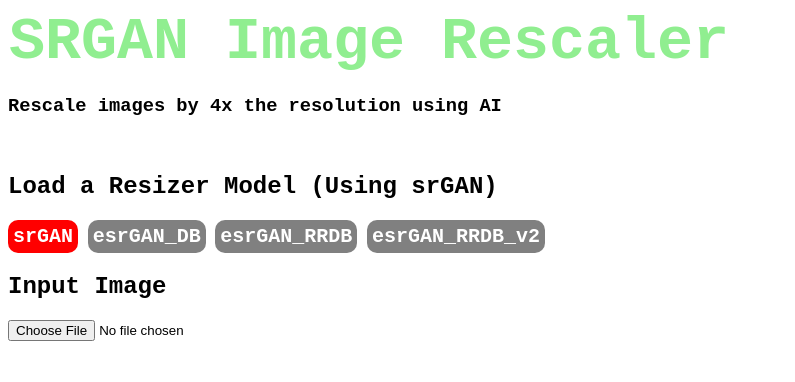
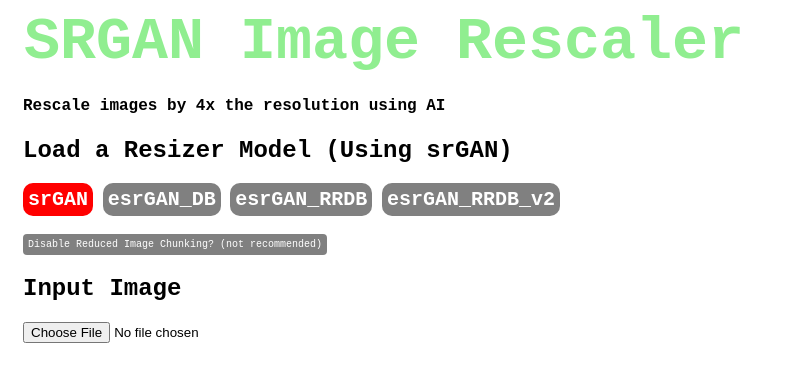
Before and after one commit to latentCall145/srGANWeb, a Flask app: page / in a window 1280 px wide. Shown: the top 382 px of the page, without its empty margins (0-795 px from the left). Run offline with Flask 2, Linux system fonts and the light colour scheme.

Commit message:
added enhanced rescaling feature

```diff
--- a/anyInpSize.py
+++ b/anyInpSize.py
@@ -4,7 +4,6 @@ from tensorflow.keras.models import load_model as lm
 
 def exactModel(model='srGAN', inpSize=(None, 128, 128, 3), save='ram'):
     path = 'models/{}'.format(model)
-    print(path)
     gen = lm(path)
     model_conf = gen.get_config()
     input_layer_name = model_conf['layers'][0]['name']
--- a/app.py
+++ b/app.py
@@ -18,11 +18,13 @@ mmn = model # mutable model name, only changes when an image is rescaled with th
 # button colors for each button that corresponds to a model
 modelNames = {'srGAN', 'esrGAN_DB', 'esrGAN_RRDB', 'esrGAN_RRDB_v2'}
 modelCols = {}
+models = {}
 for i in modelNames:
     modelCols[i] = 'gray'
+exactPred = True
 
 modelCols[model] = 'red'
-kwargs = {'model_name': model, 'filename': lrImgPath, 'srimg': srImgPath, 'mmn': mmn}
+kwargs = {'model_name': model, 'filename': lrImgPath, 'srimg': srImgPath, 'mmn': mmn, 'exact_pred_disable': 'gray'}
 kwargs = {**kwargs, **modelCols}
 
 app = Flask(__name__)
@@ -50,6 +52,7 @@ def rmImg():
     srPath = pastUpload.replace('/lr/', '/sr/')
     try:
         os.remove(srPath)
+        kwargs['srimg'] = False
     except IOError:
         print('{} not found, file not removed.'.format(srPath))
 
@@ -66,6 +69,8 @@ def cleanUp():
 @app.route('/', methods=['POST', 'GET'])
 def buttonMgr():
     if request.method == 'POST':
+        if 'exact_pred' in request.form:
+            return allow_exact_pred()
         if 'rescale_button' in request.form:
             try:
                 return rescale_img()
@@ -108,8 +113,8 @@ def rescale_img():
     #srImgPath = lrImgPath.replace('/lr/', '/sr/{}/'.format(model))
     srImgPath = lrImgPath.replace('/lr/', '/sr/')
     mmn = model
-    srImg = srImgFromFile(lrImgPath, gen=genDict[model])
-    print(srImgPath)
+    srImg = srImgFromFile(lrImgPath, gen=genDict[model], exactPred=exactPred, models=models)
+    #print(srImgPath)
     srImg.save(srImgPath)
 
     kwargs['srimg'] = srImgPath
@@ -123,7 +128,7 @@ If so, do nothing, if not, load the model.
 Then, change the button colors to update which model is active.
 '''
 def load_model():
-    global modelCols, model, genDict, kwargs
+    global modelCols, model, genDict, kwargs, exactPred
     modelCols[model] = 'gray'; kwargs[model] = 'gray'
     model = request.form['srgan_button']
     if model not in genDict:
@@ -131,10 +136,29 @@ def load_model():
 
     modelCols[model] = 'red'; kwargs[model] = 'red'
     kwargs['model_name'] = model
+    if model != 'srGAN':
+        exactPred = False
+    else:
+        if kwargs['exact_pred_disable'] == 'gray':
+            exactPred = True
+        else:
+            exactPred = False
+
+    return render_template('form.html', **kwargs)
+
+def allow_exact_pred():
+    global kwargs, exactPred
+    if kwargs['exact_pred_disable'] == 'gray':
+        kwargs['exact_pred_disable'] = 'red'
+        exactPred = False
+    else:
+        kwargs['exact_pred_disable'] = 'gray'
+        exactPred = True
+
     return render_template('form.html', **kwargs)
 
 if __name__ == '__main__':
     genDict[model] = lm(os.path.join(parentPath, model)) # load a default model (srGAN) before running web server
-    app.run(host='0.0.0.0', debug=False) # run on local network
-    #app.run(debug=True)
+    #app.run(host='0.0.0.0', debug=False) # run on local network
+    app.run(debug=True)
     cleanUp()
--- a/sr.py
+++ b/sr.py
@@ -29,15 +29,22 @@ def bigPred(x, gen, chunkSize=(32, 32)): # upscale non-32x32 images; x=np.array,
 
     return ret
 
-def srImgFromFile(imageName, gen=None, modelName='srGAN', exactPred=True): # modified function to take in an image path and output a numpy array of the rescaled version
+def srImgFromFile(imageName, gen=None, models={}, modelName='srGAN', exactPred=True): # modified function to take in an image path and output a numpy array of the rescaled version
     img = cv2.imread(imageName) # BGR -> RGB, divide by 255 to normalize images
     img = img[:, :, ::-1] / 255
-    print(img.shape)
     cX, cY = 32, 32
 
     if exactPred:
         cX = min(img.shape[1], 512); cY = min(img.shape[0], 512)
-        gen = exactModel(modelName, (None, cY, cX, img.shape[-1]))
+        genName = 'srGAN_{}_{}'.format(cX, cY)
+
+        if genName in models.keys():
+            gen = models[genName]
+        else:
+            gen = exactModel(modelName, (None, cY, cX, img.shape[-1]))
+
+            if genName not in models.keys():
+                models[genName] = gen
 
     img = np.expand_dims(img, 0)
     pred = (bigPred(img, gen, chunkSize=(cX, cY))[0] * 255).astype(np.uint8)
--- a/static/css/style.css
+++ b/static/css/style.css
@@ -1,16 +1,34 @@
 body {
   font-family: "Courier New", monospace;
+  padding-left: 15px;
+}
+
+img {
+  width: 80%;
+  height: 500px;
+  display: block;
+  object-fit: contain;
 }
 
 .button {
   font-family: "Courier New", monospace;
-  font-size: 20px;
-  font-weight: bold;
   border: 0px;
-  border-radius: 10px;
-  padding: 5px;
   background: #555555;
   color: white
+}
+
+.button.big{
+  font-size: 20px;
+  border-radius: 10px;
+  font-weight: bold;
+  padding: 5px;
+}
+
+.button.small{
+  font-size: 10px;
+  border-radius: 4px;
+  font-weight: 100;
+  padding: 5px;
 }
 
 .column {
@@ -23,8 +41,6 @@ body {
   text-align: center;
   color: lightgreen;
   display: inline;
-  margin-left: center;
-  margin-right: center;
   background-color: white;
   padding: 1px;
 }
--- a/templates/form.html
+++ b/templates/form.html
@@ -12,11 +12,12 @@
     #m2 { background: {{esrGAN_DB}}; }
     #m3 { background: {{esrGAN_RRDB}}; }
     #m4 { background: {{esrGAN_RRDB_v2}}; }
+    #m5 { background: {{exact_pred_disable}}; }
   </style>
 </head>
 
 <h1 id="top">SRGAN Image Rescaler</h1>
-<h3>Rescale images by 4x the resolution using AI</h3> <br>
+<h4>Rescale images by 4x the resolution using AI</h4>
 
   {% if model_name %}
     <h2>Load a Resizer Model (Using {{ model_name }})</h2>
@@ -24,10 +25,14 @@
     <h2>Load a Resizer Model</h2>
   {% endif %}
   <form method=post text-align=center enctype=multipart/form-data>
-    <input class=button id=m1 type=submit name=srgan_button value=srGAN>
-    <input class=button id=m2 type=submit name=srgan_button value=esrGAN_DB>
-    <input class=button id=m3 type=submit name=srgan_button value=esrGAN_RRDB>
-    <input class=button id=m4 type=submit name=srgan_button value=esrGAN_RRDB_v2> <br>
+    <input class="button big" id=m1 type=submit name=srgan_button value=srGAN>
+    <input class="button big" id=m2 type=submit name=srgan_button value=esrGAN_DB>
+    <input class="button big" id=m3 type=submit name=srgan_button value=esrGAN_RRDB>
+    <input class="button big" id=m4 type=submit name=srgan_button value=esrGAN_RRDB_v2> <br> <br>
+
+    {% if model_name == "srGAN" %}
+      <input class="button small" font-size=5px id=m5 type=submit name=exact_pred value="Disable Reduced Image Chunking? (not recommended)">
+    {% endif %}
   </form>
 
 <div class=column>
@@ -45,9 +50,9 @@
   {% endwith %}
 
   {% if filename %}
-    <img src="{{ filename }} " height="500" class="center"> <br>
+    <img src="{{ filename }} "> <br>
     <form method=post enctype=multipart/form-data>
-      <input class=button type=submit name=rescale_button value=Rescale!> <br> <br>
+      <input class="button big" type=submit name=rescale_button value=Rescale!> <br> <br>
     </form>
   {% endif %}
 </div>
@@ -55,6 +60,6 @@
 <div class=column>
 {% if srimg %}
   <h2>Rescaled Image (Rescaled using {{mmn}})</h2> <br> <br>
-  <img src="{{srimg}}" height="500", class="center"> <br>
+  <img src="{{srimg}}"> <br>
 {% endif %}
 </div>
```
Also changed, not shown: README.md, figs/cChunk.png (added), figs/cNoChunk.png (added), figs/turtChunk.png (added), figs/turtNoChunk.png (added), static/pics/lr/turtle128.png (added), static/pics/sr/turtle128.png (added).
